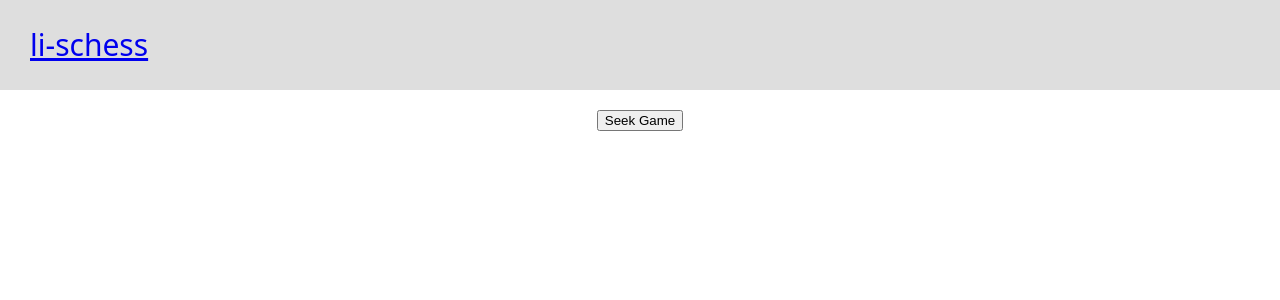
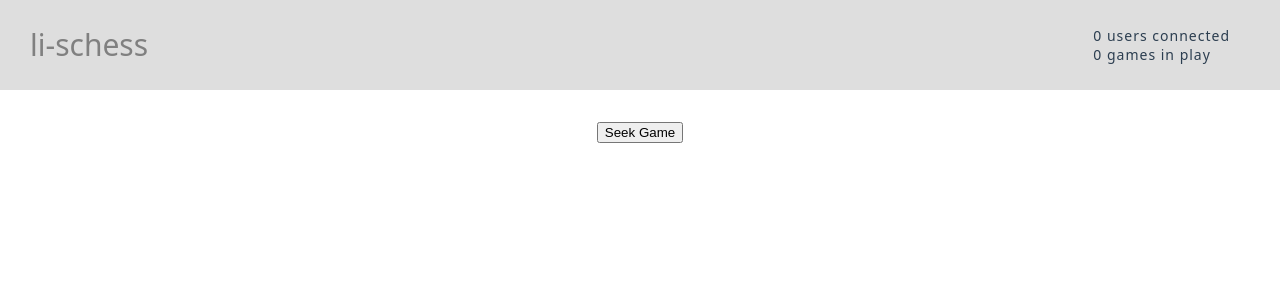
Before and after one commit to jak3122/li-schess, a Vue app: page /game in a window 1280 px wide. Shown: the top 300 px of the page. Built offline with nearby package versions, Linux system fonts and the light colour scheme; what vue-socket.io would draw is missing.

Commit message:
Handle disconnections, seek cancels, stats

```diff
--- a/src/App.vue
+++ b/src/App.vue
@@ -3,6 +3,10 @@
     <div class="header">
       <div class="title">
         <router-link to="/">li-schess</router-link>
+      </div>
+      <div class="stats">
+        <div>{{ numConnectionsText }}</div>
+        <div>{{ numGamesText }}</div>
       </div>
     </div>
     <router-view></router-view>
@@ -13,6 +17,28 @@
 
 export default {
   name: 'app',
+  data() {
+    return {
+      numConnections: 0,
+      numGames: 0
+    }
+  },
+  computed: {
+    numConnectionsText: function() {
+      return `${this.numConnections} user${this.numConnections === 1 ? '' : 's'} connected`;
+    },
+    numGamesText: function() {
+      return `${this.numGames} game${this.numGames === 1 ? '' : 's'} in play`;
+    }
+  },
+  sockets: {
+    updateNumConnections: function(n) {
+      this.numConnections = n;
+    },
+    updateNumGames: function(n) {
+      this.numGames = n;
+    }
+  }
 };
 </script>
 
@@ -32,6 +58,10 @@ body {
   width: 100%;
   height: 90px;
   background-color: #dedede;
+  display: flex;
+  align-items: center;
+  position: relative;
+  flex-flow: row-reverse;
 }
 
 .title {
@@ -39,6 +69,25 @@ body {
   margin: 0 30px;
   font-size: 30px;
   line-height: 90px;
+  position: absolute;
+  left: 0px;
+}
+
+.title a {
+  text-decoration: none;
+  color: gray;
+}
+
+.title a:hover {
+  color: dimgray;
+}
+
+.stats {
+  display: block;
+  position: relative;
+  margin-right: 50px;
+  letter-spacing: 1px;
+  font-size: 14px;
 }
 </style>
 
--- a/src/components/Lobby.vue
+++ b/src/components/Lobby.vue
@@ -1,10 +1,15 @@
 <template>
   <div class="lobby">
     <div v-if="currentlySeeking" class="currently-seeking">
-      Waiting for a player to accept your seek...
+      <p>
+        <button @click="cancelSeek">Cancel Seek</button>
+      </p>
+      <p>Waiting for a player to accept your seek...</p>
     </div>
     <div v-else class="new-seek">
-      <button @click="newSeek">Seek Game</button>
+      <p>
+        <button @click="newSeek">Seek Game</button>
+      </p>
     </div>
   </div>
 </template>
@@ -25,6 +30,10 @@ export default {
       this.currentlySeeking = true;
       this.$socket.emit('newSeek');
     },
+    cancelSeek: function() {
+      this.currentlySeeking = false;
+      this.$socket.emit("cancelSeek");
+    }
   },
 
   sockets: {
@@ -43,5 +52,10 @@ export default {
   display: flex;
   align-items: center;
   justify-content: center;
+  flex-direction: column;
+}
+
+p {
+  text-align: center;
 }
 </style>
```
Also changed, not shown: 1 other file (tests, documents, lock files or other folders).
